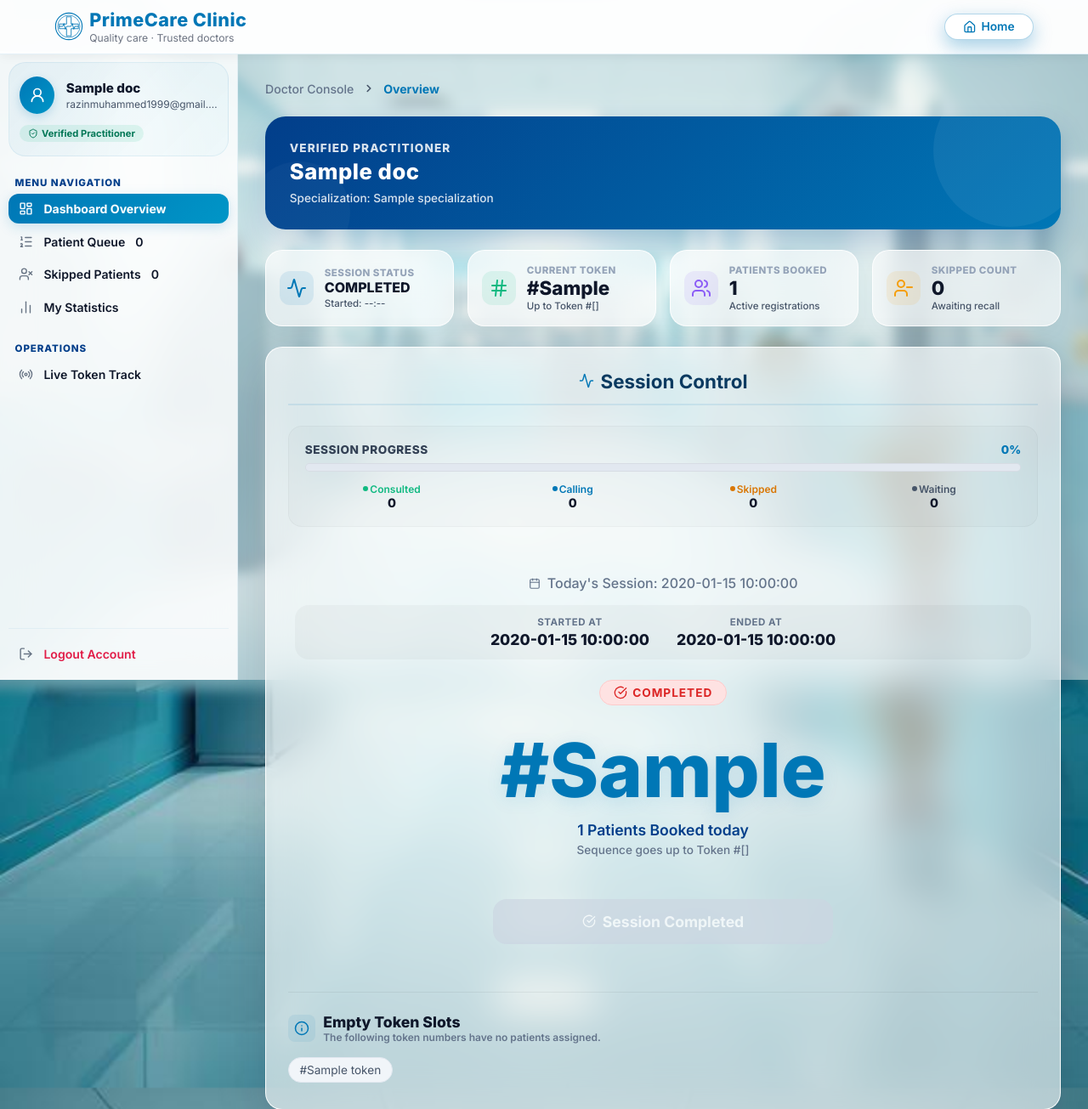
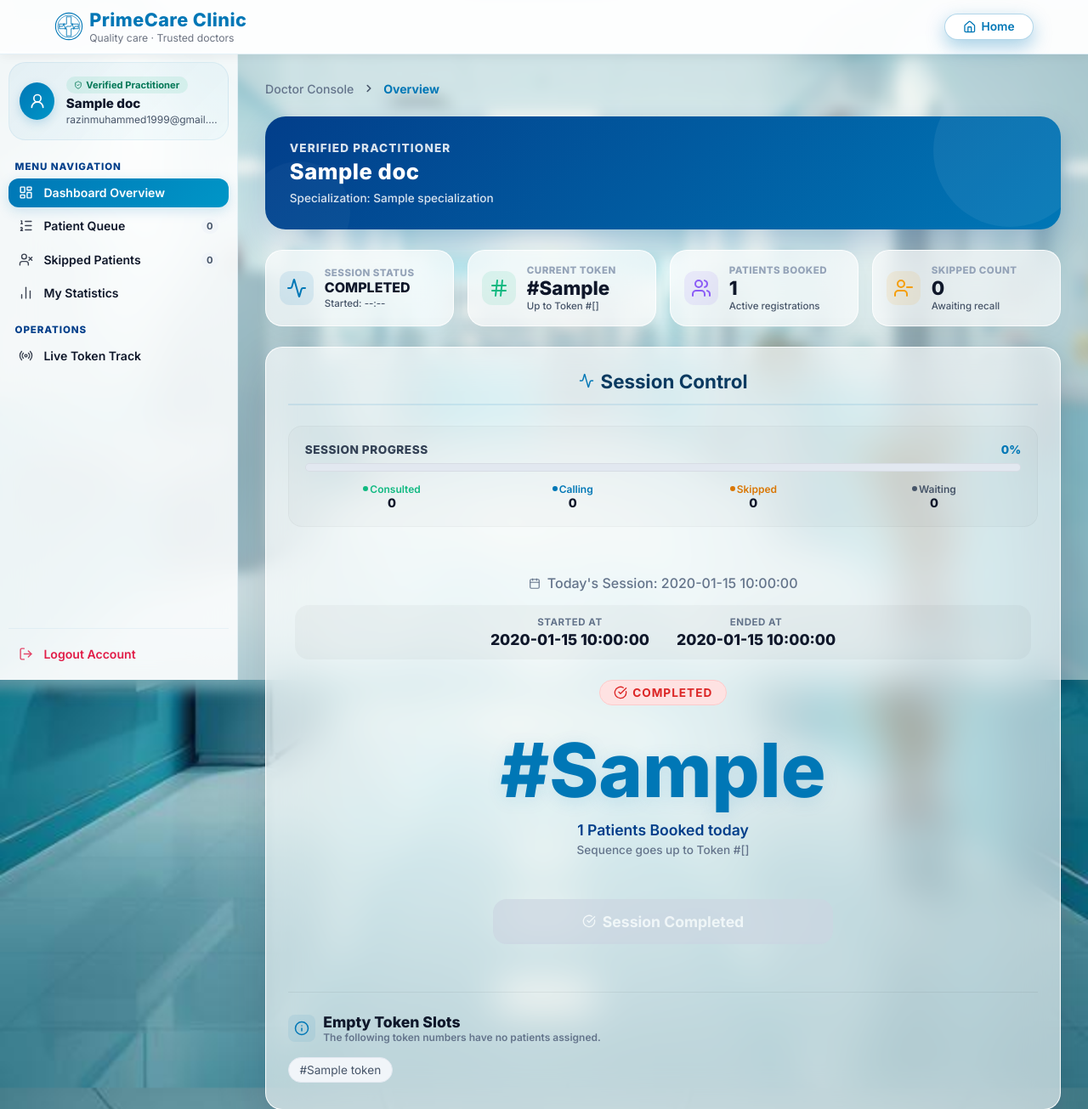
Before and after one commit to razin2004/doctorbook, a Flask app: template templates/doctor_dashboard.html in a window 1280 px wide. Shown: the top 1305 px of the page at 85% size. Run offline with Flask 3, Linux system fonts and the light colour scheme; a user stored in the database is signed in; tables that the repository leaves empty hold one stand-in row (values such as "Sample post"); the template is opened without the code that fills it: most values are stand-ins (such as "Sample title", 1, 10 or a date in 2020); some libraries are stand-ins or nearby versions.

Commit message:
clean safe commit

```diff
--- a/templates/doctor_dashboard.html
+++ b/templates/doctor_dashboard.html
@@ -165,11 +165,13 @@
     }
 
     .admin-sidebar-nav {
-      flex: 1;
-      margin-bottom: 1.5rem;
+      display: flex;
+      flex-direction: column;
+      gap: 1.2rem;
     }
     .admin-sidebar-nav-group {
-      margin-bottom: 1.5rem;
+      display: flex;
+      flex-direction: column;
     }
     .admin-sidebar-nav-title {
       font-size: 0.72rem;
@@ -182,11 +184,11 @@
     }
     .admin-sidebar-nav-list {
       list-style: none;
-      padding: 0;
-      margin: 0;
       display: flex;
       flex-direction: column;
       gap: 0.25rem;
+      padding: 0;
+      margin: 0;
     }
     .admin-sidebar-nav-item {
       display: flex;
@@ -210,7 +212,6 @@
       height: 17px;
       opacity: 0.8;
       transition: transform 0.2s;
-      color: var(--slate-600);
     }
     .admin-sidebar-nav-item:hover {
       background: rgba(0, 119, 182, 0.08) !important;
@@ -220,22 +221,29 @@
     .admin-sidebar-nav-item:hover i,
     .admin-sidebar-nav-item:hover svg {
       opacity: 1;
-      color: var(--primary) !important;
       transform: scale(1.08);
     }
     .admin-sidebar-nav-item.active {
       background: linear-gradient(135deg, var(--primary) 0%, var(--primary-light) 100%) !important;
       color: #ffffff !important;
       box-shadow: 0 4px 15px rgba(0, 119, 182, 0.18) !important;
-      font-weight: 700;
     }
     .admin-sidebar-nav-item.active i,
     .admin-sidebar-nav-item.active svg {
       opacity: 1;
-      color: #ffffff !important;
     }
     .admin-sidebar-nav-item.active:hover {
       padding-left: 0.8rem;
+    }
+    .nav-badge-count {
+      margin-left: auto;
+      background: var(--slate-100);
+      color: var(--slate-600);
+      font-size: 0.7rem;
+      font-weight: 700;
+      padding: 2px 6px;
+      border-radius: 99px;
+      transition: all 0.2s;
     }
     .admin-sidebar-nav-item.active .nav-badge-count {
       background: rgba(255, 255, 255, 0.2);
@@ -1060,11 +1068,11 @@
               <i data-lucide="user-round" style="width: 20px; height: 20px;"></i>
             </div>
             <div class="sidebar-user-info">
+              <span class="sidebar-user-badge"><i data-lucide="shield-check" style="width:10px;height:10px;"></i>Verified Practitioner</span>
               <h4>{{ doc.doctor_name }}</h4>
               <p>{{ session.get('user_email') }}</p>
             </div>
           </div>
-          <span class="sidebar-user-badge"><i data-lucide="shield-check" style="width:12px;height:12px;"></i>Verified Practitioner</span>
         </div>
 
         <!-- Sidebar Navigation -->
@@ -1125,7 +1133,7 @@
 
       <div class="admin-sidebar-footer">
         <div class="admin-sidebar-nav-item logout-item" onclick="confirmLogout()">
-          <i data-lucide="log-out"></i>
+          <i data-lucide="log-out" style=""></i>
           <span>Logout Account</span>
         </div>
       </div>
```
